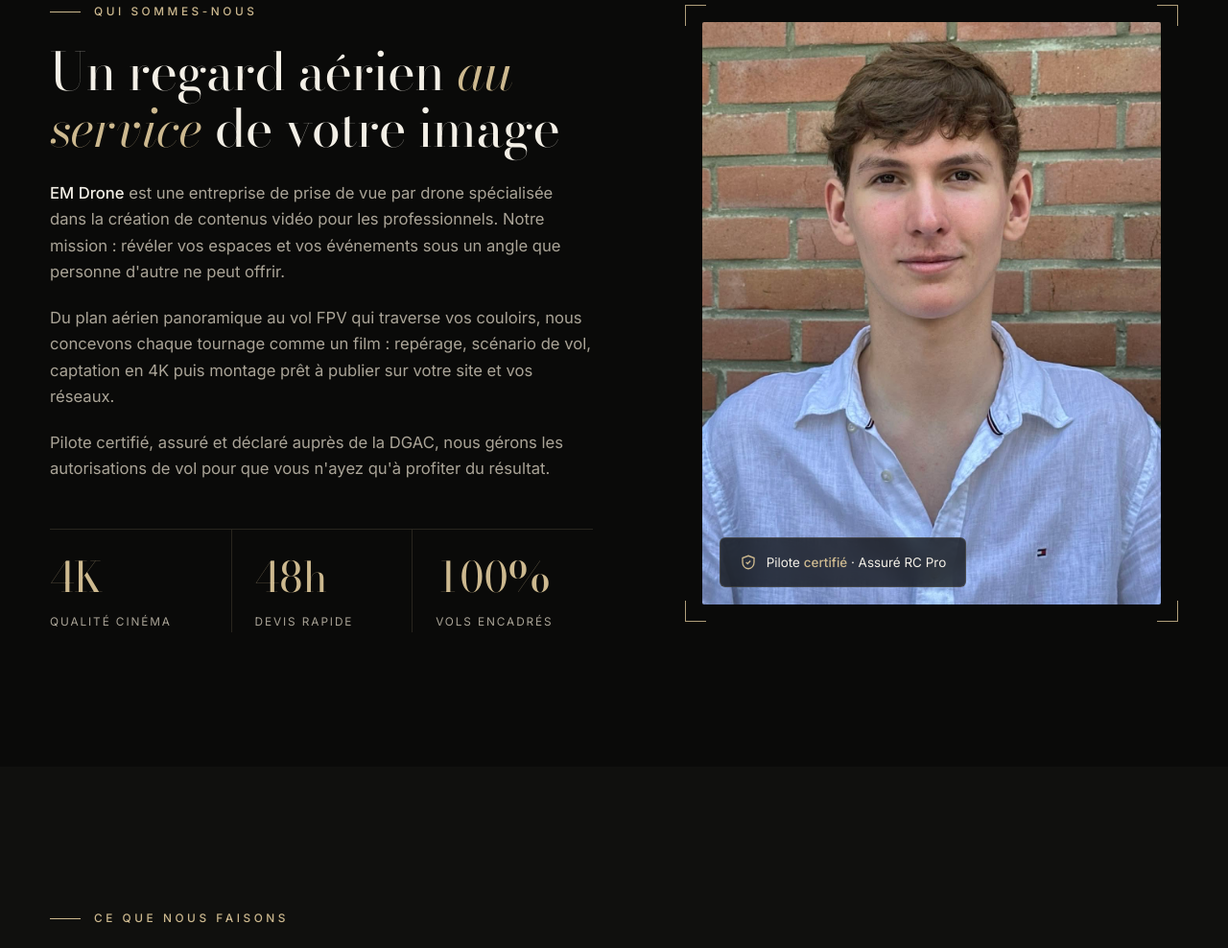
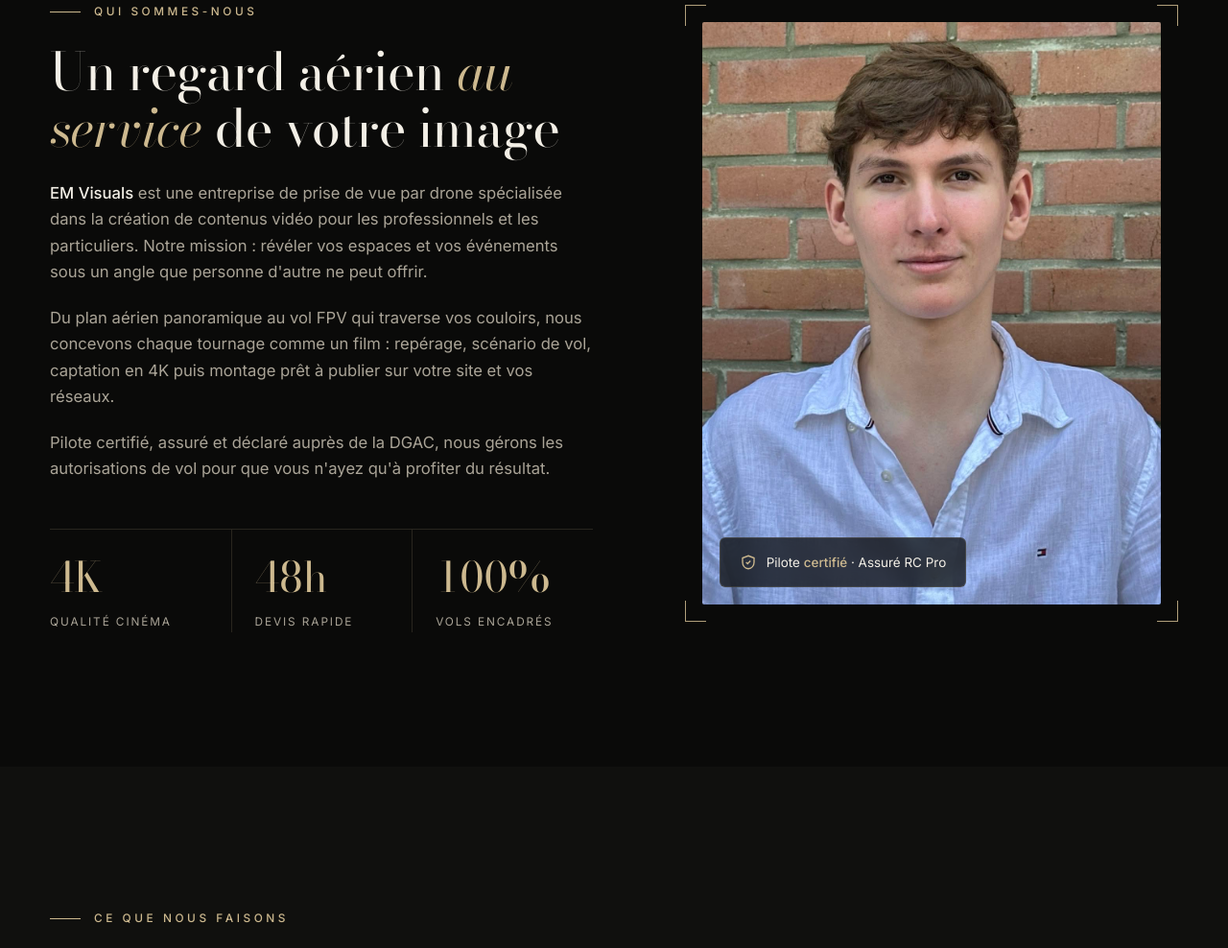
Before and after one commit to VegAstraL/EMDrone, a plain HTML site: page index.html in a window 1280 px wide. Shown: the part 1034-2022 px from the top of the page at 96% size. Drawn offline with nearby package versions, Linux system fonts and the light colour scheme.

Commit message:
Texte de présentation : EM Visuals, professionnels et particuliers

```diff
--- a/index.html
+++ b/index.html
@@ -320,7 +320,7 @@
     <div class="about-text">
       <span class="eyebrow reveal">Qui sommes-nous</span>
       <h2 class="title reveal d1">Un regard aérien <em>au service</em> de votre image</h2>
-      <p class="reveal d2"><strong>EM Drone</strong> est une entreprise de prise de vue par drone spécialisée dans la création de contenus vidéo pour les professionnels. Notre mission : révéler vos espaces et vos événements sous un angle que personne d'autre ne peut offrir.</p>
+      <p class="reveal d2"><strong>EM Visuals</strong> est une entreprise de prise de vue par drone spécialisée dans la création de contenus vidéo pour les professionnels et les particuliers. Notre mission : révéler vos espaces et vos événements sous un angle que personne d'autre ne peut offrir.</p>
       <p class="reveal d2">Du plan aérien panoramique au vol FPV qui traverse vos couloirs, nous concevons chaque tournage comme un film : repérage, scénario de vol, captation en 4K puis montage prêt à publier sur votre site et vos réseaux.</p>
       <p class="reveal d3">Pilote certifié, assuré et déclaré auprès de la DGAC, nous gérons les autorisations de vol pour que vous n'ayez qu'à profiter du résultat.</p>
       <div class="stats reveal d3">
```
